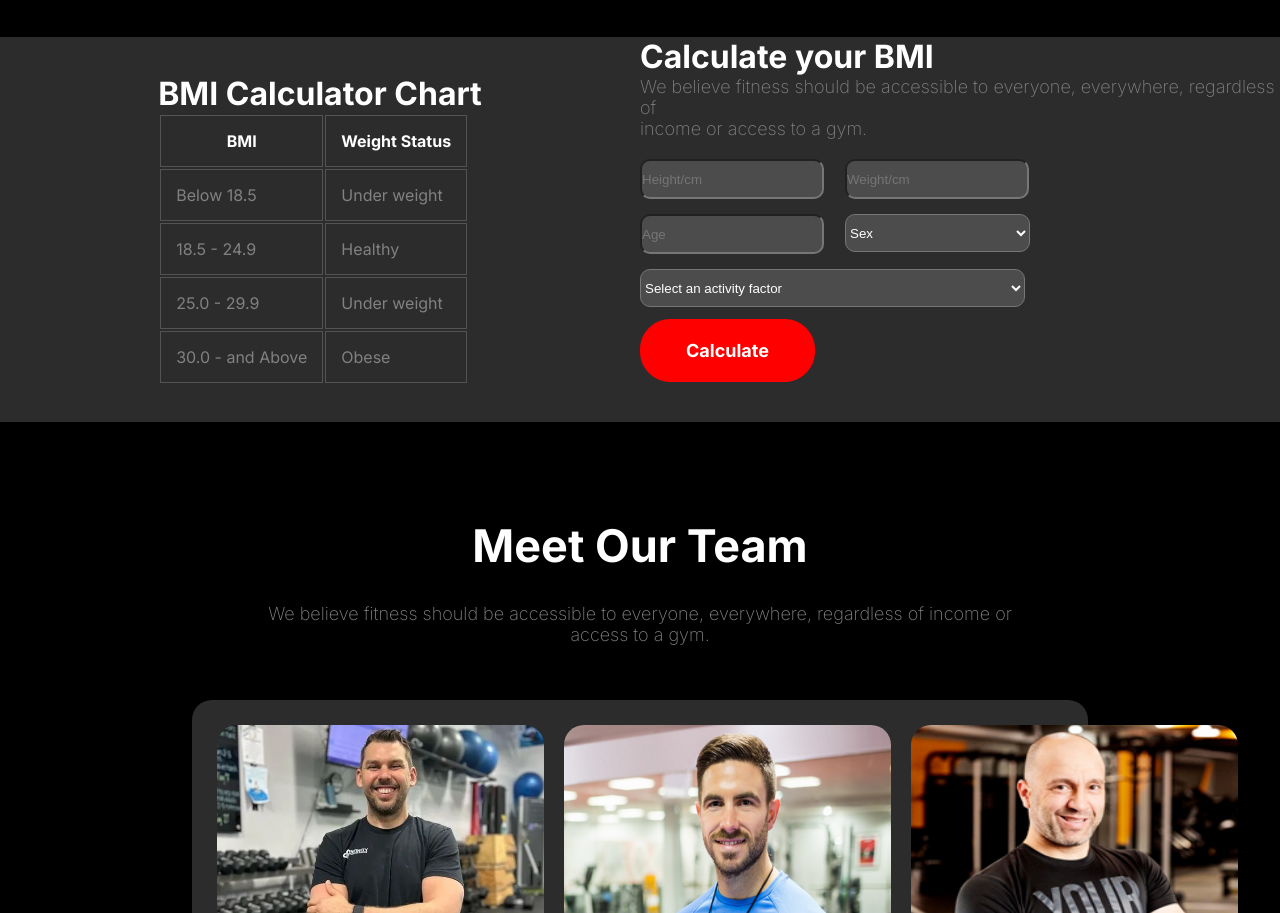
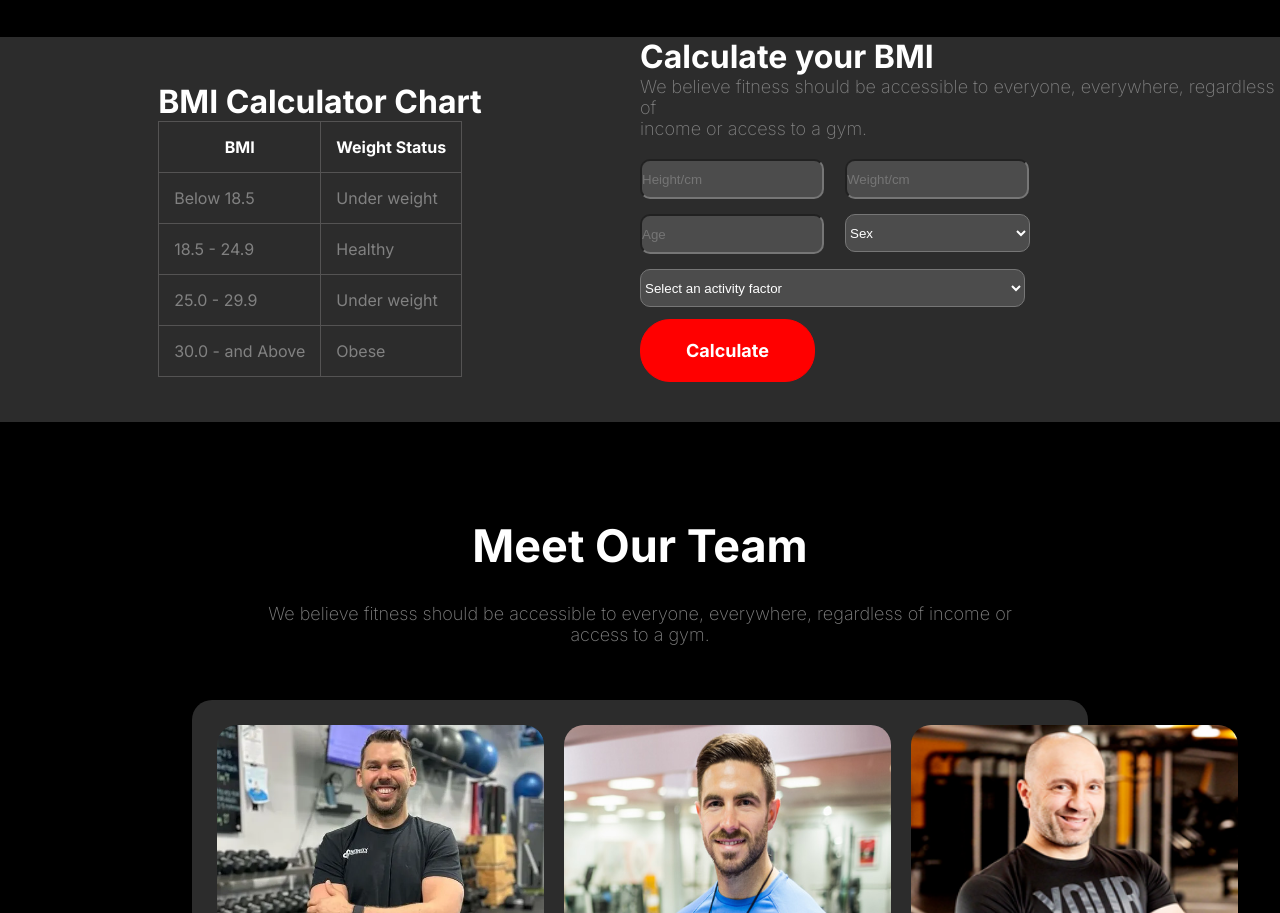
Before and after one commit to Moinuddin-dotcom/B10A2-Challenge, a plain HTML site: page index.html in a window 1280 px wide. Shown: the part 2635-3548 px from the top of the page. Drawn offline with Linux system fonts and the light colour scheme; a web font is replaced by a local one.

Commit message:
BMI Calc Chart section updated

```diff
--- a/index.html
+++ b/index.html
@@ -177,7 +177,7 @@
                 </tr>
                 <tr>
                     <td colspan="2">Below 18.5</td>
-                    <td rowspan="">Under weight</td>
+                    <td colspan="">Under weight</td>
                 </tr>
                 <tr>
                     <td colspan="2">18.5 - 24.9</td>
--- a/style.css
+++ b/style.css
@@ -534,7 +534,9 @@ Header ul li a {
 .tableinput {
     background-color: #2c2c2c;
 }
-
+table{
+    border-collapse: collapse;
+}
 th,
 td {
     border: 1px solid #545353;
```
